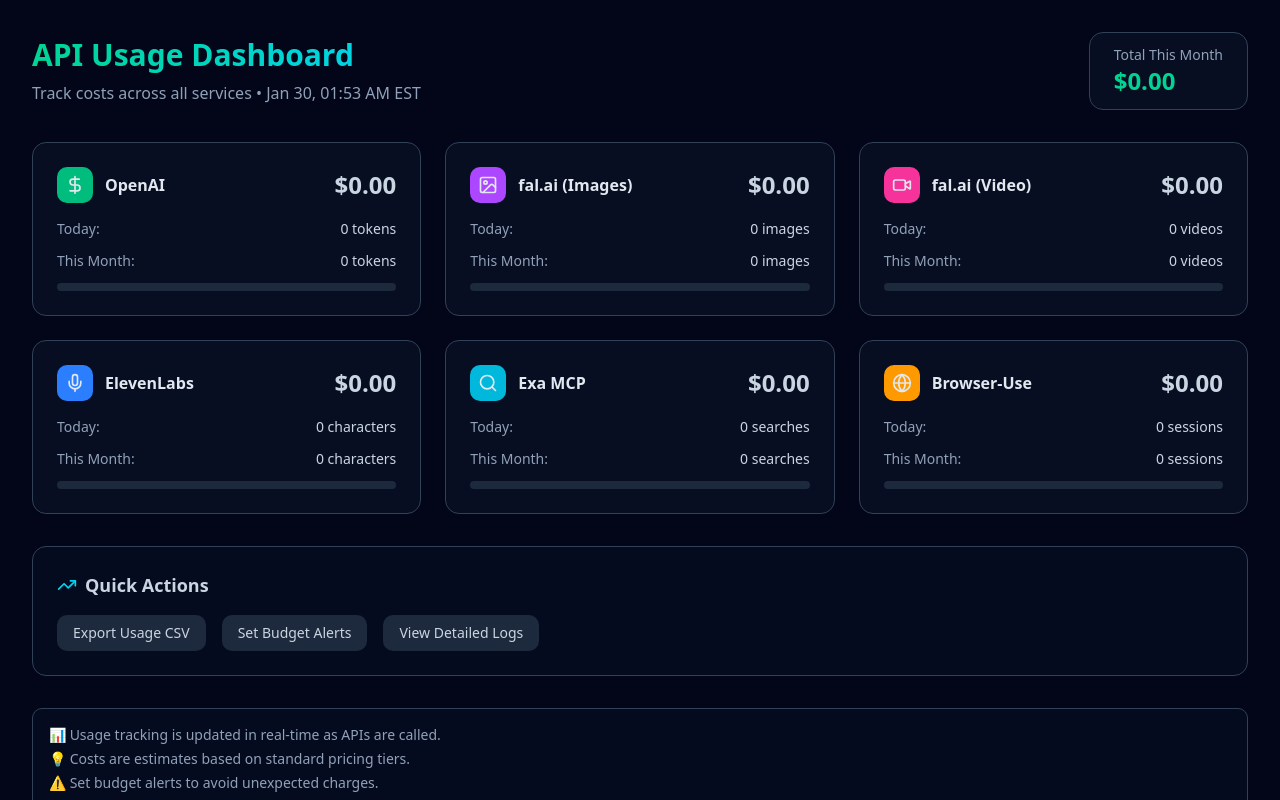
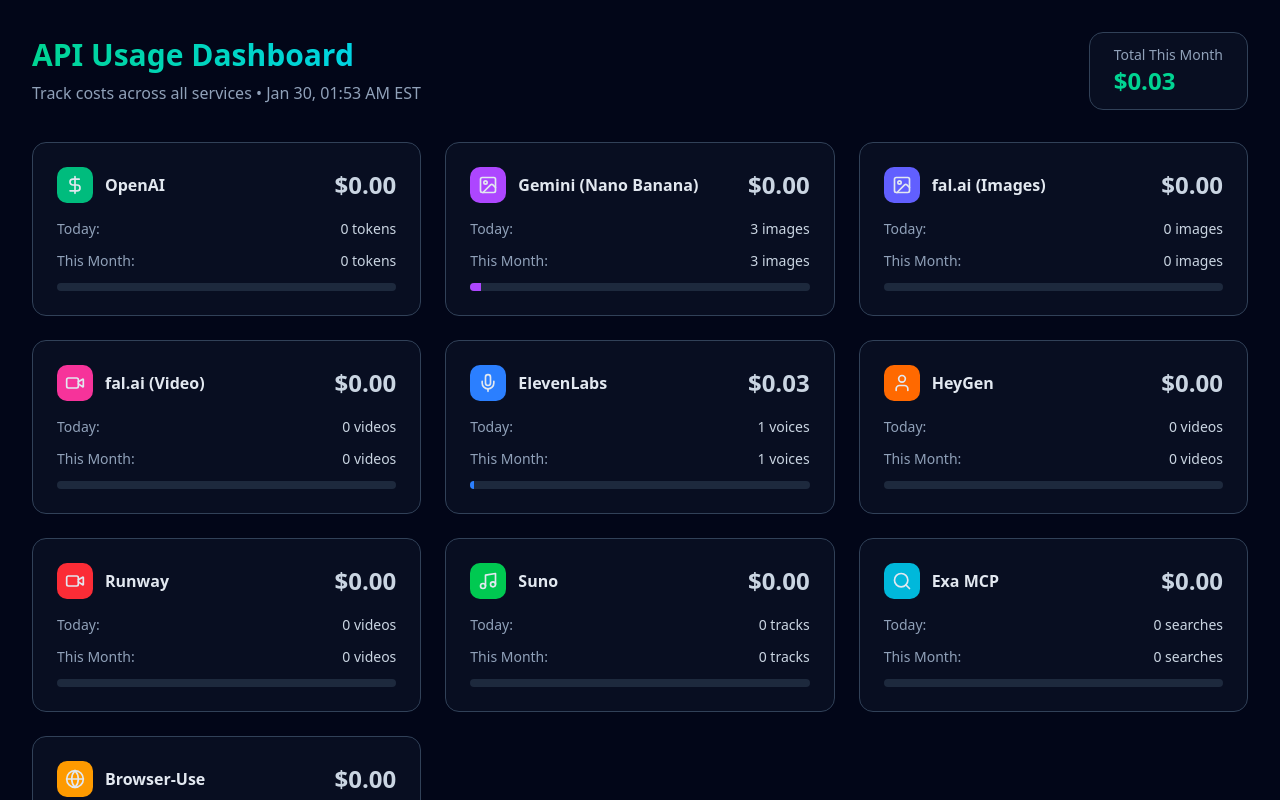
Before and after one commit to sirakinb/second-brain, a Next.js app: page /usage in a window 1280 px wide. Shown: the top 800 px of the page. Built offline with nearby package versions, Linux system fonts and the light colour scheme.

Commit message:
Add all active APIs to usage dashboard (Gemini, HeyGen, Runway, Suno)

```diff
--- a/app/usage/page.tsx
+++ b/app/usage/page.tsx
@@ -9,7 +9,9 @@
   Search,
   Globe,
   TrendingUp,
-  Calendar
+  Calendar,
+  Music,
+  User
 } from "lucide-react";
 
 interface ApiUsage {
@@ -33,13 +35,22 @@
     color: "bg-emerald-500"
   },
   {
+    service: "Gemini (Nano Banana)",
+    today: 3,
+    month: 3,
+    unit: "images",
+    cost: 0,
+    icon: <Image className="w-5 h-5" />,
+    color: "bg-purple-500"
+  },
+  {
     service: "fal.ai (Images)",
     today: 0,
     month: 0,
     unit: "images",
     cost: 0,
     icon: <Image className="w-5 h-5" />,
-    color: "bg-purple-500"
+    color: "bg-indigo-500"
   },
   {
     service: "fal.ai (Video)",
@@ -52,12 +63,39 @@
   },
   {
     service: "ElevenLabs",
+    today: 1,
+    month: 1,
+    unit: "voices",
+    cost: 0.03,
+    icon: <Mic className="w-5 h-5" />,
+    color: "bg-blue-500"
+  },
+  {
+    service: "HeyGen",
     today: 0,
     month: 0,
-    unit: "characters",
+    unit: "videos",
     cost: 0,
-    icon: <Mic className="w-5 h-5" />,
-    color: "bg-blue-500"
+    icon: <User className="w-5 h-5" />,
+    color: "bg-orange-500"
+  },
+  {
+    service: "Runway",
+    today: 0,
+    month: 0,
+    unit: "videos",
+    cost: 0,
+    icon: <Video className="w-5 h-5" />,
+    color: "bg-red-500"
+  },
+  {
+    service: "Suno",
+    today: 0,
+    month: 0,
+    unit: "tracks",
+    cost: 0,
+    icon: <Music className="w-5 h-5" />,
+    color: "bg-green-500"
   },
   {
     service: "Exa MCP",
```
